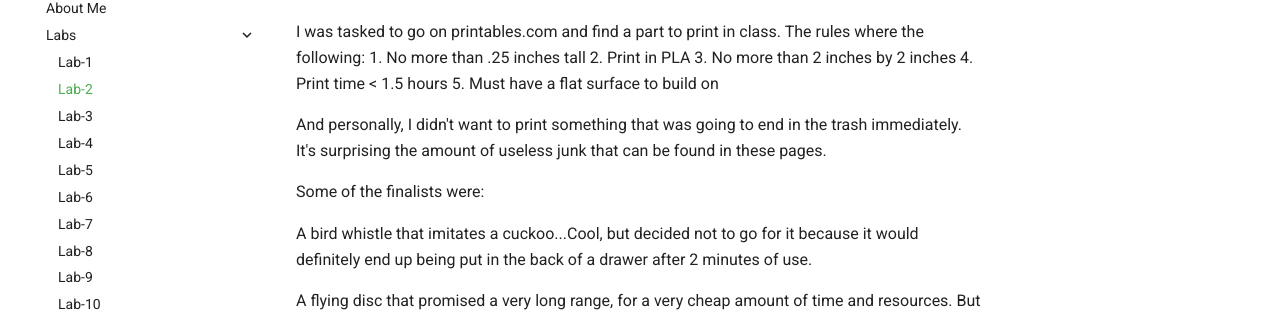
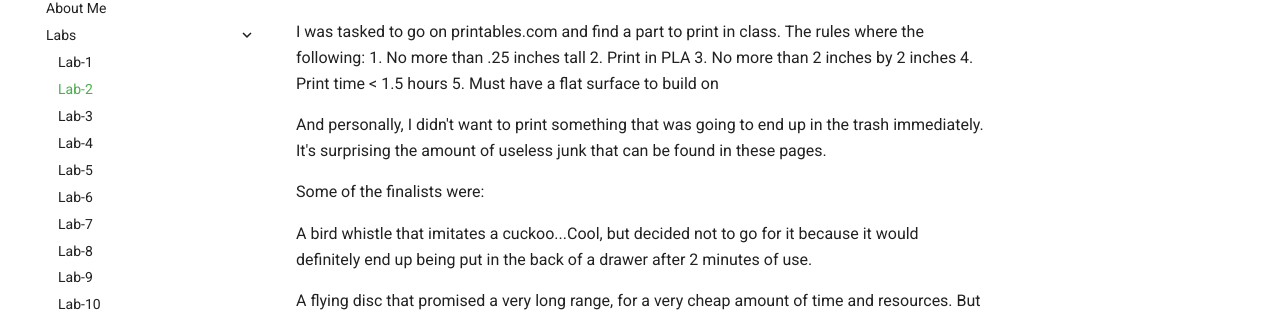
Before and after one commit to juanmasacova/MASACOVA-portfolio, an MkDocs documentation site: the page built from docs/Labs/L02/index.md, in a window 1280 px wide and 900 px high, scrolled down 831 px. Shown: the part 145-457 px from the top of the window. Built offline with MkDocs 1.6.1 and Material for MkDocs 9.7.7, drawn with Linux system fonts in a browser that asks for light colours; some of the changed text lies outside the part shown.

```diff
--- a/docs/Labs/L02/index.md
+++ b/docs/Labs/L02/index.md
@@ -34,7 +34,7 @@ I was tasked to go on printables.com and find a part to print in class. The rule
 4. Print time < 1.5 hours
 5. Must have a flat surface to build on
 
-And personally, I didn't want to print something that was going to end in the trash immediately. It's surprising the amount of useless junk that can be found in these pages.
+And personally, I didn't want to print something that was going to end up in the trash immediately. It's surprising the amount of useless junk that can be found in these pages.
 
 Some of the finalists were:
 
```
Also changed, not shown: other parts of docs/Labs/L02/index.md (+4 -0 lines).
